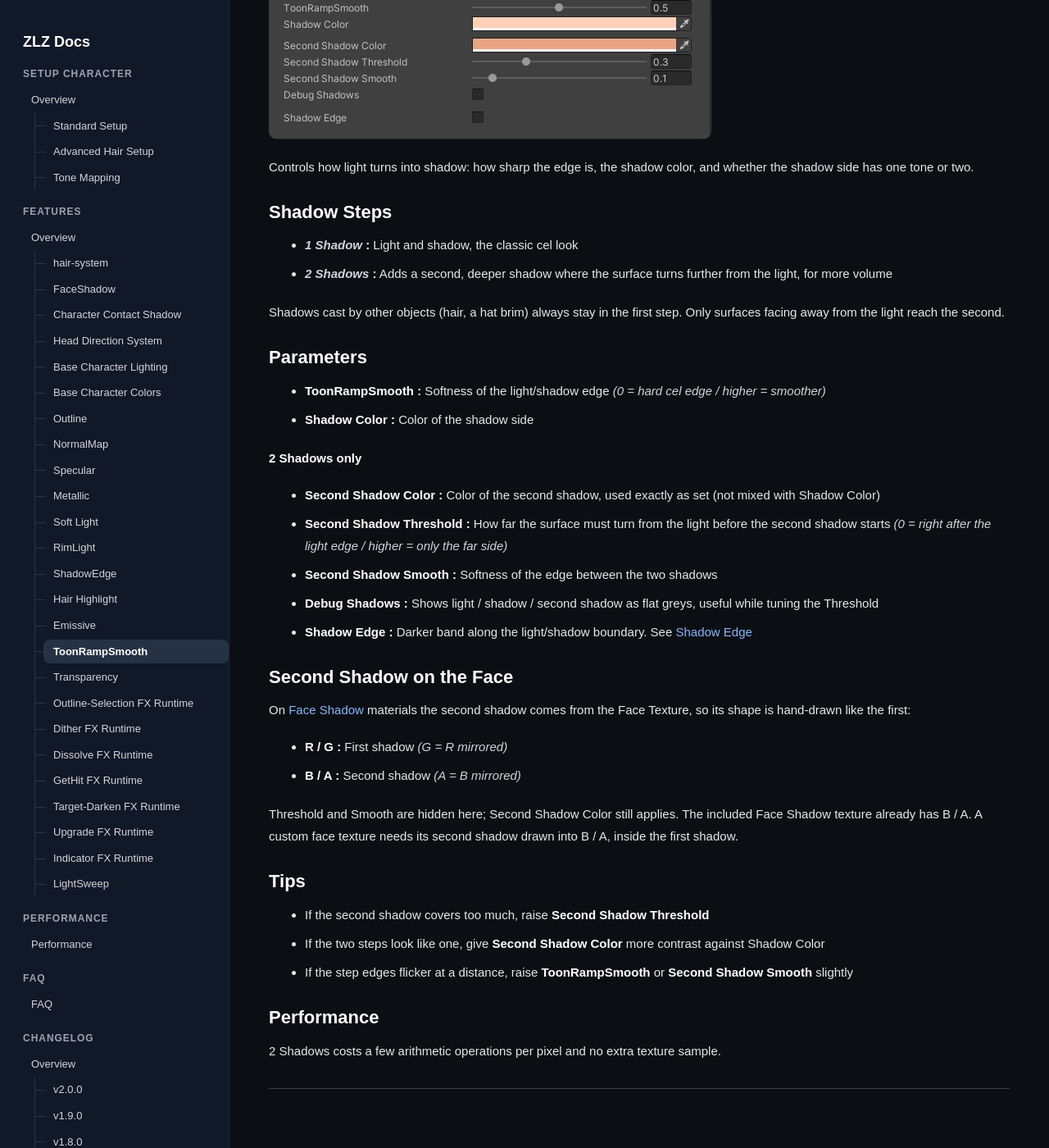
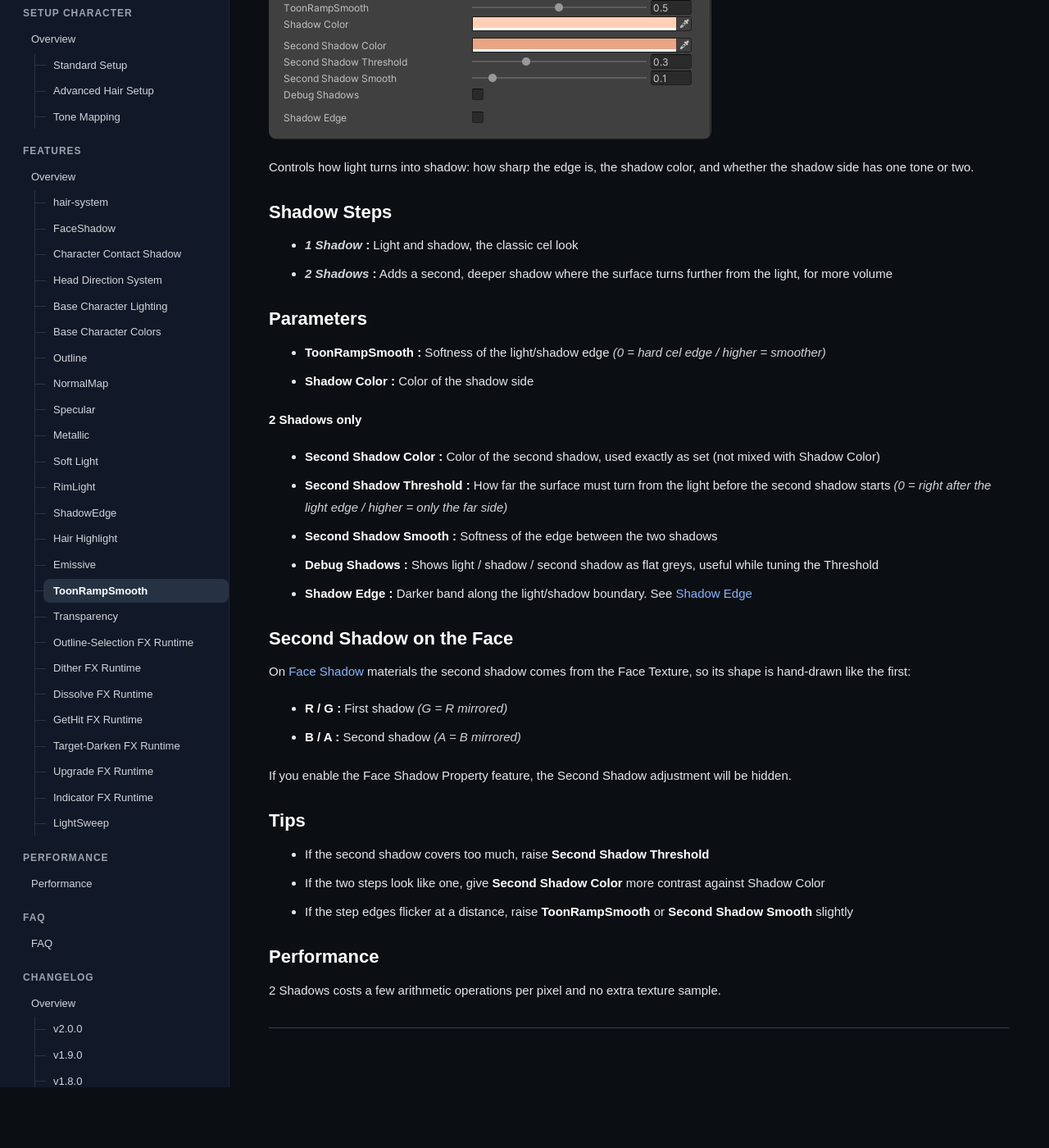
Before and after one commit to zlz-studio/zlz-studio.github.io, a Jekyll site: the page built from features/ToonRampSmooth/index.md, in a window 1280 px wide and 1400 px high, scrolled down 817 px. Shown: the whole window at 82% size. Built offline with Jekyll 4.4.1, drawn with Linux system fonts in a browser that asks for light colours; after the commit the page ends 2143 px from its top, so only the background shows below that.

Commit message:
Update shadow descriptions and Face Shadow feature
Clarified the behavior of shadows in the ToonRampSmooth feature and updated the explanation regarding the Face Shadow Property feature.

```diff
--- a/features/ToonRampSmooth/index.md
+++ b/features/ToonRampSmooth/index.md
@@ -30,8 +30,6 @@ Controls how light turns into shadow: how sharp the edge is, the shadow color, a
 - ***1 Shadow* :** Light and shadow, the classic cel look
 - ***2 Shadows* :** Adds a second, deeper shadow where the surface turns further from the light, for more volume
 
-Shadows cast by other objects (hair, a hat brim) always stay in the first step. Only surfaces facing away from the light reach the second.
-
 ### Parameters
 
 - **ToonRampSmooth :** Softness of the light/shadow edge *(0 = hard cel edge / higher = smoother)*
@@ -43,7 +41,6 @@ Shadows cast by other objects (hair, a hat brim) always stay in the first step.
 - **Second Shadow Threshold :** How far the surface must turn from the light before the second shadow starts *(0 = right after the light edge / higher = only the far side)*
 - **Second Shadow Smooth :** Softness of the edge between the two shadows
 - **Debug Shadows :** Shows light / shadow / second shadow as flat greys, useful while tuning the Threshold
-
 - **Shadow Edge :** Darker band along the light/shadow boundary. See [Shadow Edge](../ShadowEdge/)
 
 ### Second Shadow on the Face
@@ -53,7 +50,7 @@ On [Face Shadow](../faceshadow/) materials the second shadow comes from the Face
 - **R / G :** First shadow *(G = R mirrored)*
 - **B / A :** Second shadow *(A = B mirrored)*
 
-Threshold and Smooth are hidden here; Second Shadow Color still applies. The included Face Shadow texture already has B / A. A custom face texture needs its second shadow drawn into B / A, inside the first shadow.
+If you enable the Face Shadow Property feature, the Second Shadow adjustment will be hidden.
 
 ### Tips
 
```
